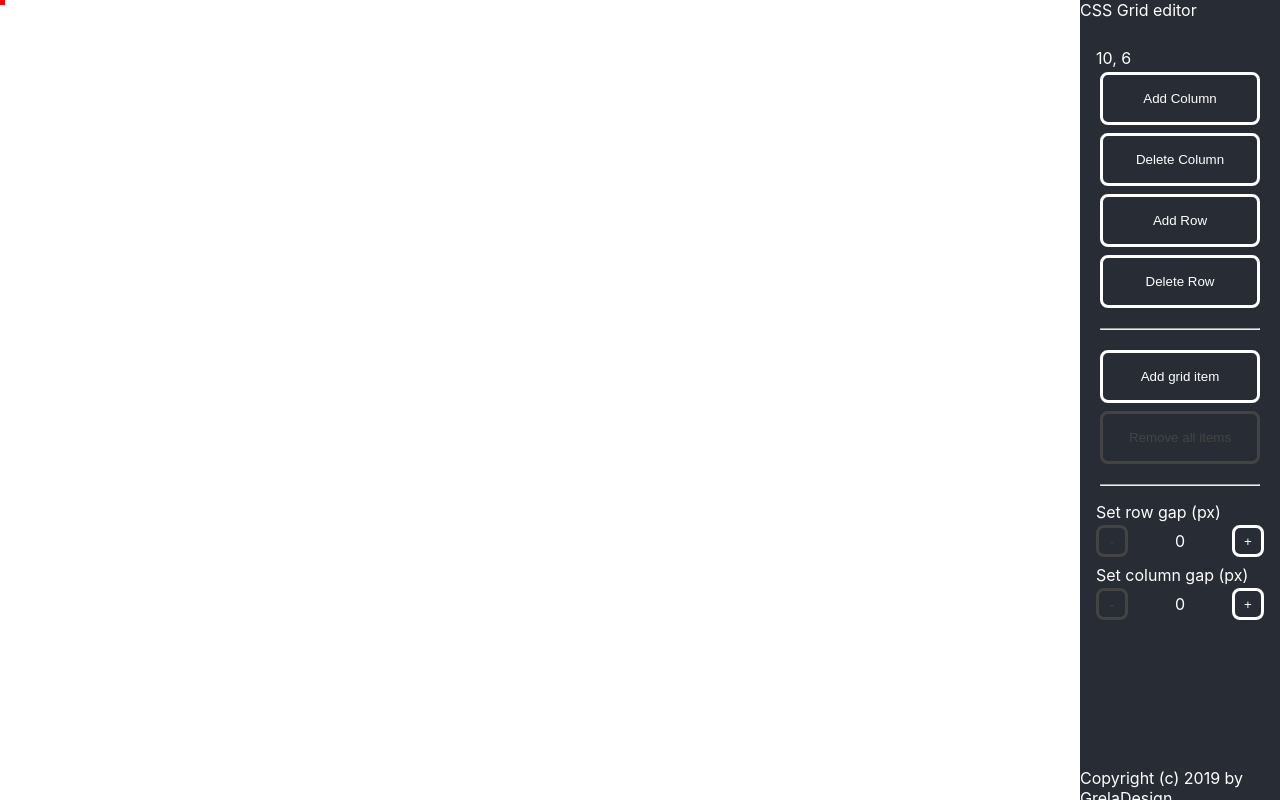
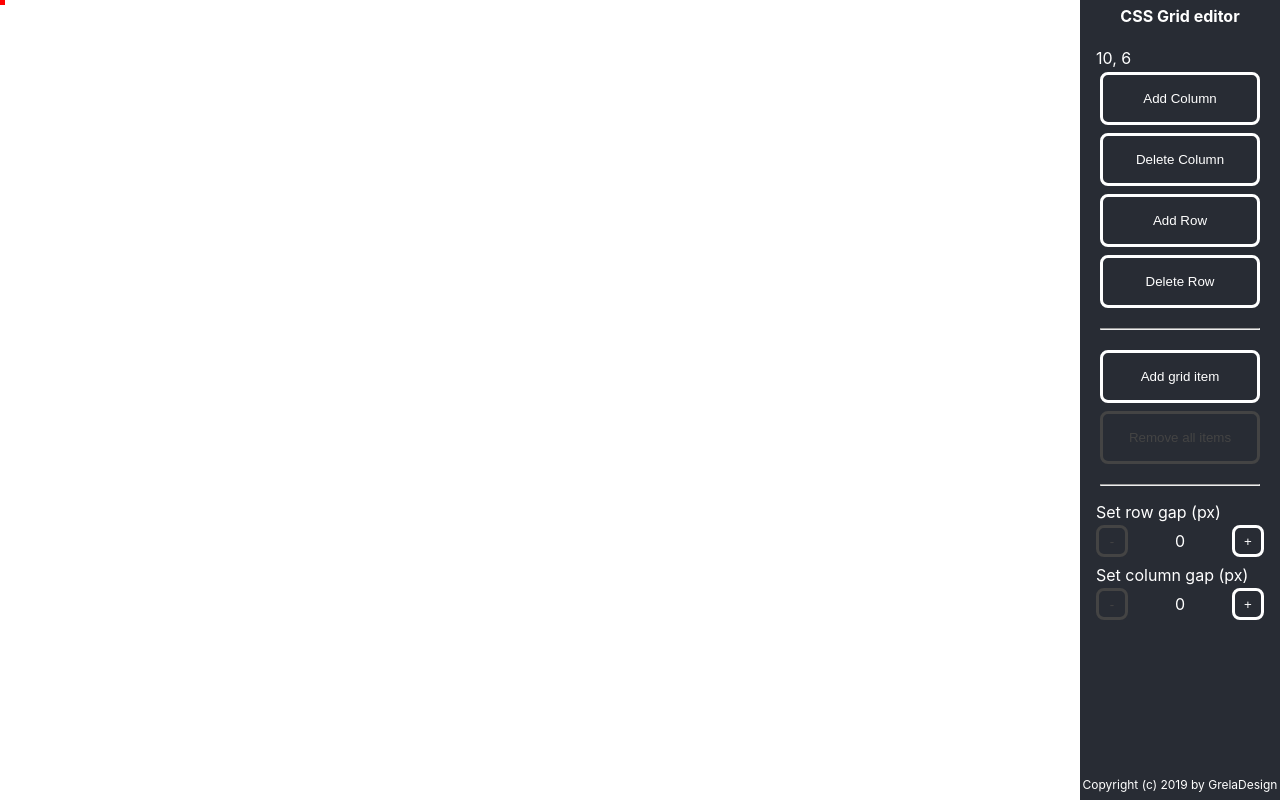
Before and after one commit to LukaszGrela/ts-react-css-grid, a React (Create React App) app: page / in a window 1280 px wide. Built offline with nearby package versions, Linux system fonts and the light colour scheme.

Commit message:
Style header/footer

```diff
--- a/src/App.scss
+++ b/src/App.scss
@@ -13,6 +13,11 @@ header {
   grid-area: header;
   background-color: #282c34;
   color: $white;
+
+  font-weight: bold;
+  display: flex;
+  justify-content: center;
+  align-items: center;
 }
 
 main {
@@ -32,4 +37,9 @@ footer {
   grid-area: footer;
   background-color: #282c34;
   color: $white;
+
+  font-size: 0.75rem;
+  display: flex;
+  justify-content: center;
+  align-items: center;
 }
```
